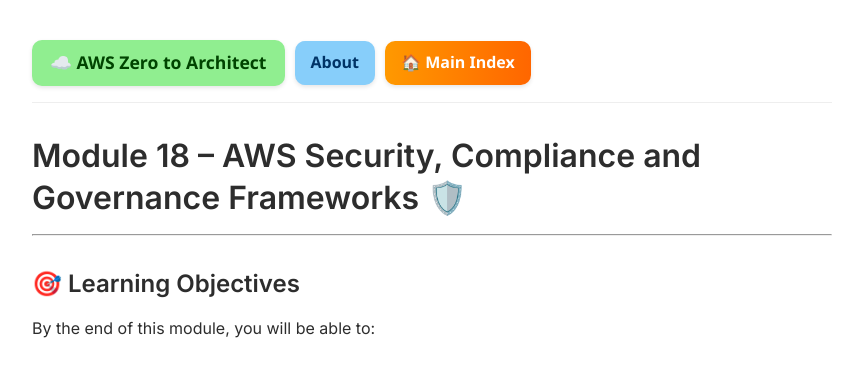
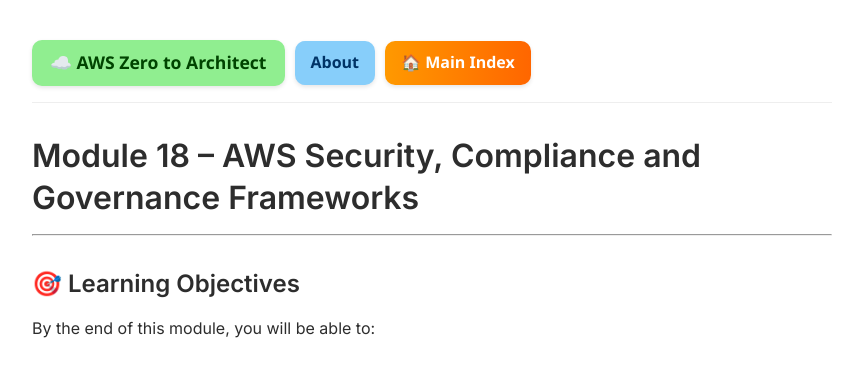
Before and after one commit to asiandevs/aws-zero-to-architect-blog, a Jekyll site: the page built from _posts/2025-11-15-module18-hybrid-cloud-and-migration-strategies.md, in a window 1280 px wide and 900 px high. Shown: the top 366 px of the window, without its empty margins (208-1071 px from the left). Built offline with Jekyll 4.4.1, drawn with Linux system fonts in a browser that asks for light colours.

```diff
--- a/_posts/2025-11-15-module18-hybrid-cloud-and-migration-strategies.md
+++ b/_posts/2025-11-15-module18-hybrid-cloud-and-migration-strategies.md
@@ -7,7 +7,7 @@ image: /assets/images/migration.jpg
 description: "AWS security frameworks, compliance standards, governance tools, and security services implementation."
 ---
 
-# Module 18 – AWS Security, Compliance and Governance Frameworks 🛡️
+# Module 18 – AWS Security, Compliance and Governance Frameworks
 
 ---
 
@@ -328,5 +328,3 @@ Combine AWS-native tools for full lifecycle security monitoring:
 
 > 🪄 **Next Module Preview:**
 > In **Module 19**, we'll explore **AWS Data Analytics and Big Data Architecture** — covering Redshift, Glue, Athena, and data lake design patterns for enterprise-scale analytics.
-
----
```
